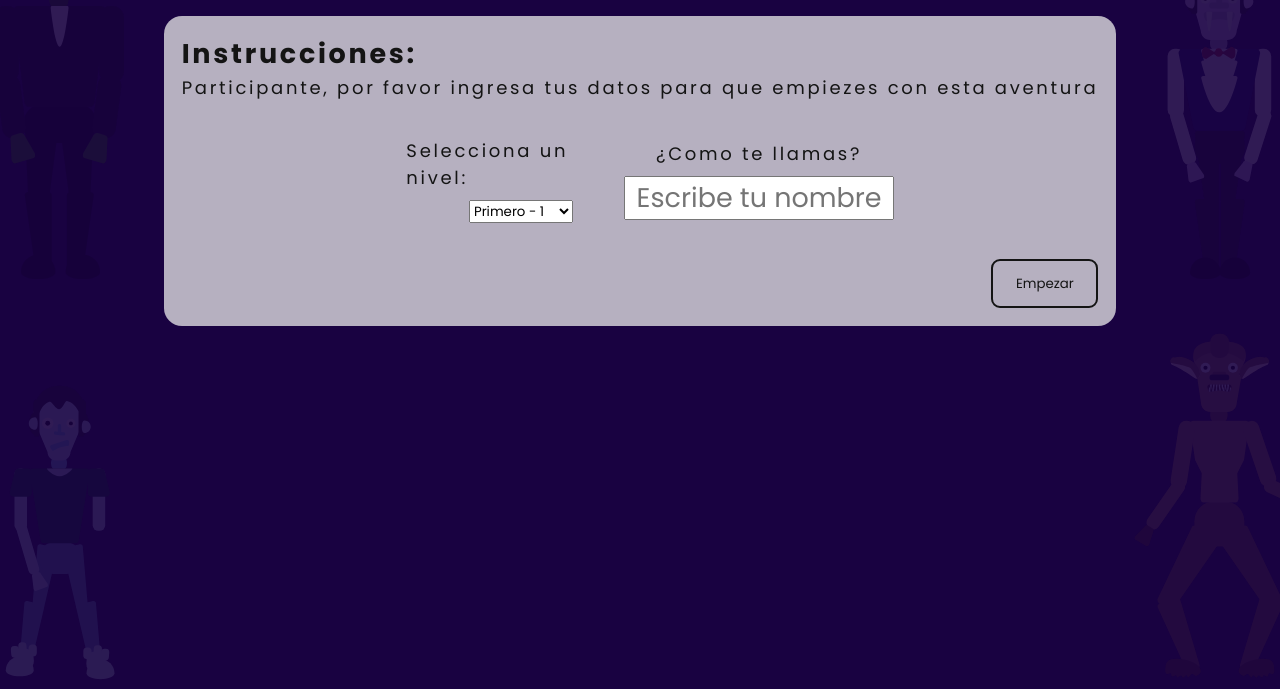
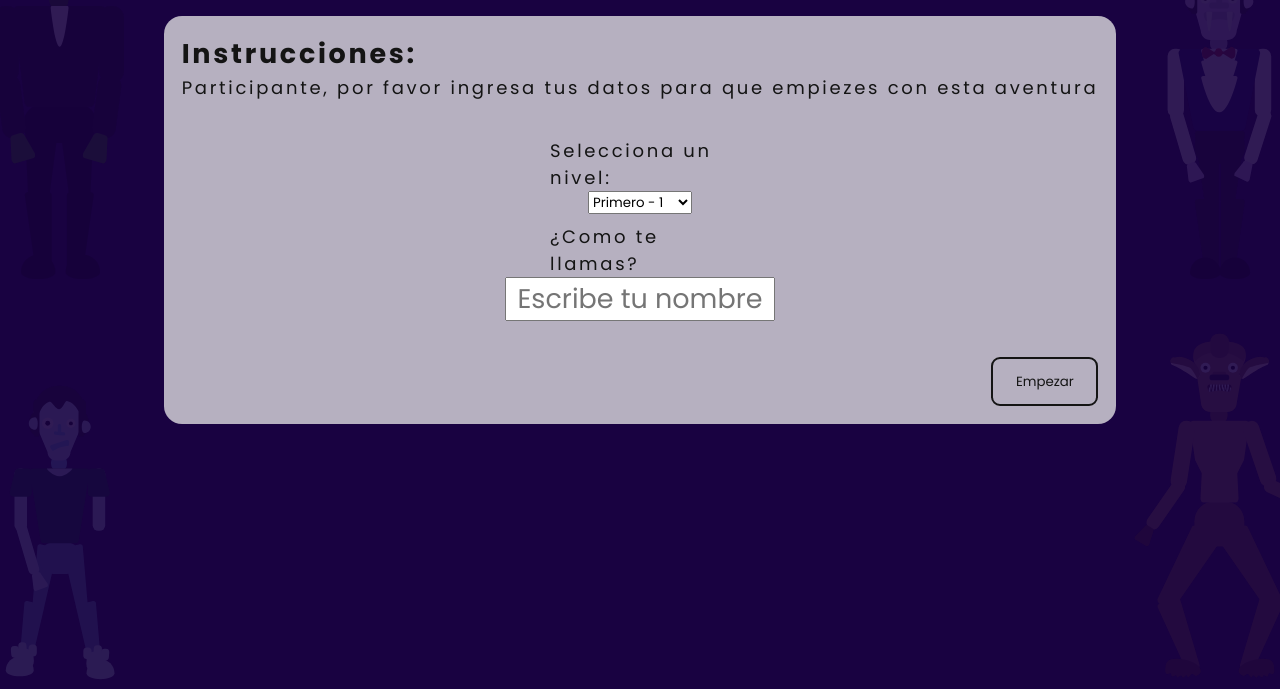
Before and after one commit to JohnMcKrazy/mounstros_matematricas, a plain HTML site: page index.html in a window 1280 px wide. Shown: the part 111-800 px from the top of the page. Drawn offline with Linux system fonts and the light colour scheme.

Commit message:
change style in check data

```diff
--- a/style.scss
+++ b/style.scss
@@ -131,22 +131,16 @@ INPUT[type="radio"] {
     border-radius: 1rem;
     overflow: hidden;
 }
-SPAN {
-    display: block;
-    text-align: center;
-    padding: 0.5rem 1rem;
-    width: 100%;
-    height: max-content;
-}
+
 .inputs_control {
     @include flex(row, center, center);
     flex-wrap: wrap;
     gap: 0.5rem;
     .input_control {
         @include flex(column, center, center);
-        min-width: 12rem;
-        max-width: 25%;
-        gap: 0.5rem;
+        min-width: 8rem;
+        width: 25%;
+        max-width: 10rem;
         height: max-content;
         INPUT[type="text"] {
             text-align: center;
@@ -155,11 +149,26 @@ SPAN {
             width: 15rem;
             font-size: var(--fontSize_M);
         }
+        SPAN {
+            display: block;
+            text-align: center;
+            padding: 0.5rem 1rem;
+            width: 100%;
+            height: max-content;
+        }
+    }
+}
+.check_data {
+    .inputs_control {
+        flex-direction: column;
+        justify-content: flex-start;
+        align-items: center;
     }
 }
 .lvl_1 {
     LABEL {
         min-height: 5rem;
+        height: fit-content;
     }
     .content {
         display: block;
```
Also changed, not shown: style.css, style.min.css.
